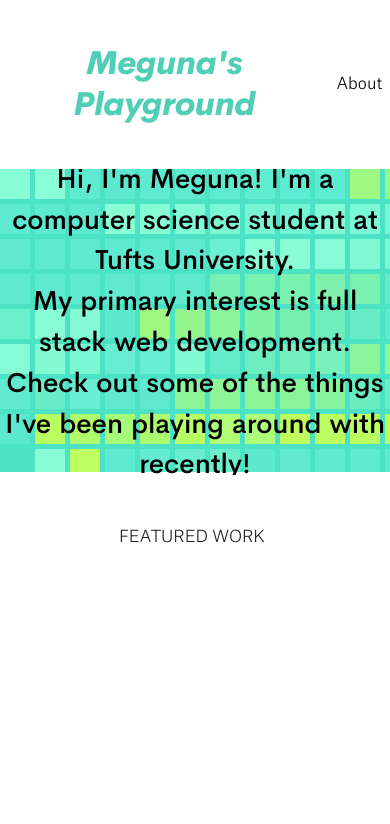
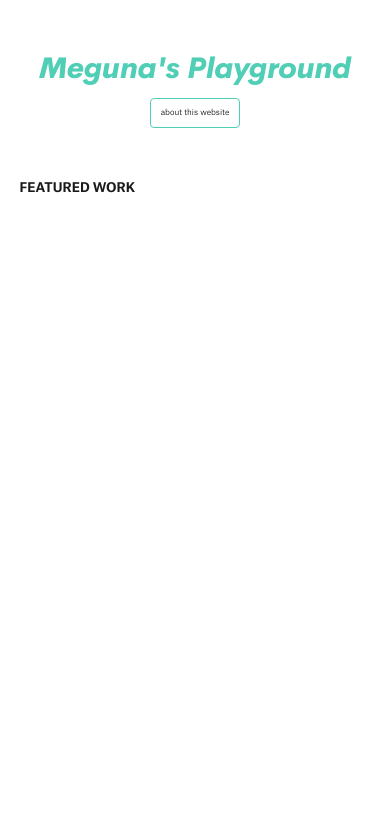
Before and after one commit to mego99/meg, a React (Create React App) app: page / in a window 390 px wide. Shown: the top 824 px of the page. Built offline with nearby package versions, Linux system fonts and the light colour scheme; no server answers.

Commit message:
updated styles for mobile

```diff
--- a/src/App.js
+++ b/src/App.js
@@ -17,7 +17,9 @@
               <h1 className="header-title">Meguna&apos;s Playground</h1>
             </NavLink>
             <ul className="nav-ul">
-              <li className="nav-li"><NavLink to="/about">About</NavLink></li>
+              <li className="nav-li">
+                <NavLink className="about-link" to="/about">About</NavLink>
+              </li>
             </ul>
           </header>
           <AppErrorBoundary>
--- a/src/index.css
+++ b/src/index.css
@@ -152,3 +152,28 @@
   text-align: right;
   z-index: -10;
 }
+
+@media (max-width: 812px) {
+  .app-container {
+    width: 100vw;
+  }
+  .app-header {
+    flex-direction: column;
+  }
+  .header-title {
+    font-size: 1.8rem;
+  }
+  .nav-ul {
+    font-size: 0.5rem;
+    margin-top: 20px;
+  }
+  .about-link::after {
+    content: ' this website';
+  }
+  .about-link {
+    text-transform: lowercase;
+    border: 1px solid #50CFB6;
+    padding: 10px;
+    border-radius: 4px;
+  }
+}
--- a/src/pages/About.css
+++ b/src/pages/About.css
@@ -55,3 +55,28 @@
   font-weight: 400;
   text-transform: uppercase;
 }
+
+@media (max-width: 812px) {
+    .about-wrapper {
+      flex-direction: column-reverse;
+    }
+    .about-dp-wrapper {
+      border: none;
+      width: 90vw;
+      padding: 0;
+      margin: auto;
+      text-align: center;
+      align-items: center;
+    }
+    .about-dp {
+      width: 30vw;
+      height: 30vw;
+    }
+    .about-text-wrapper {
+      width: 90vw;
+      padding-top: 20px;
+    }
+    .about-text-wrapper p {
+      font-size: 1rem;
+    }
+}
--- a/src/pages/C4dPost.css
+++ b/src/pages/C4dPost.css
@@ -34,3 +34,25 @@
 	text-transform: uppercase;
 	font-size: 1rem;
 }
+
+@media (max-width: 812px) {
+  .c4d-image-wrapper:nth-child(2n), .c4d-image-wrapper:nth-child(2n+1) {
+  	flex-direction: column;
+  	text-align: left;
+  }
+  .c4d-image-wrapper:nth-child(2n) .c4d-image, .c4d-image-wrapper:nth-child(2n+1) .c4d-image {
+  	width: 100vw;
+  	height: auto;
+  	position: relative;
+  	left: -5vw;
+  	margin: 0;
+  }
+  .c4d-info-title {
+  	padding-top: 10px;
+  	font-size: 1.6rem;
+  }
+  .c4d-info-desc {
+  	font-size: 0.5rem;
+  	padding: 0;
+  }
+}
--- a/src/pages/FeaturedPost.css
+++ b/src/pages/FeaturedPost.css
@@ -82,3 +82,46 @@
 	font-size: 4rem;
 	text-align: left;
 }
+
+@media (max-width: 812px) {
+    .content {
+    	margin: 0 5vw;
+    }
+    .featured-post-container {
+    	padding: 0;
+    	flex-direction: column;
+    	width: 90vw;
+    	border: none;
+    	padding-bottom: 50px;
+    }
+    div.home-featured-post-container {
+    	flex-direction: column;
+    	padding: 0;
+    }
+    .featured-thumb, .featured-big img {
+	    width: 100vw;
+	    height: auto;
+	    padding: 0;
+	    position: relative;
+	    left: -5vw;
+    }
+    .featured-info-wrapper, .featured-big .featured-info-wrapper {
+    	padding: 0;
+    }
+    .featured-big .featured-title {
+    	font-size: 3.5rem;
+    }
+    .featured-title {
+    	text-align: left;
+    }
+    .featured-slug {
+    	font-size: 1rem;
+    	text-align: left;
+    	width: 90vw;
+    }
+    .featured-tagline {
+    	font-size: 0.8rem;
+    	padding-top: 10px;
+    	font-weight: 300;
+    }
+}
--- a/src/pages/Home.css
+++ b/src/pages/Home.css
@@ -38,3 +38,20 @@
   background-color: white;
   z-index: 1;
 }
+
+
+@media (max-width: 812px) {
+  canvas {
+  }
+  .home-about-text {
+    font-size: 1rem;
+  }
+  .home-about-container {
+    margin-bottom: 50px;
+    text-align: center;
+    font-weight: 200;
+    width:100vw;
+    overflow: hidden;
+    position: relative;
+  }
+}
--- a/src/pages/Home.jsx
+++ b/src/pages/Home.jsx
@@ -8,6 +8,7 @@
   render() {
     return (
       <div className="home-container">
+        {(window.innerWidth > 812) && (
           <div className="home-about-container">
             <p className="home-about-text">
               Hi, I&apos;m Meguna! I&apos;m a computer science student at Tufts University.
@@ -18,6 +19,7 @@
             </p>
             <CanvasShader />
           </div>
+        )}
         <div className="home-content-wrapper">
           <div className="content home-featured-post-container">
             <FeaturedPost
--- a/src/pages/Post.css
+++ b/src/pages/Post.css
@@ -96,3 +96,23 @@
 .post-content-wrapper p {
 	padding-bottom: 15px;
 }
+
+@media (max-width: 812px) {
+	.post-detail-page-content {
+		width: 90vw;
+	}
+    .post-title {
+    	font-size: 2rem;
+    }
+    .post-subtitle {
+    	font-size: 1rem;
+    	padding-bottom: 20px;
+    }
+    .post-content-wrapper p, .post-content-wrapper li {
+    	font-size: 0.8rem;
+    }
+    .post-content-wrapper h4 {
+    	margin: 15px 0 5px 0;
+    	font-size: 1.2rem;
+    }
+}
```
Lines whose indentation alone changed are shown as unchanged.
